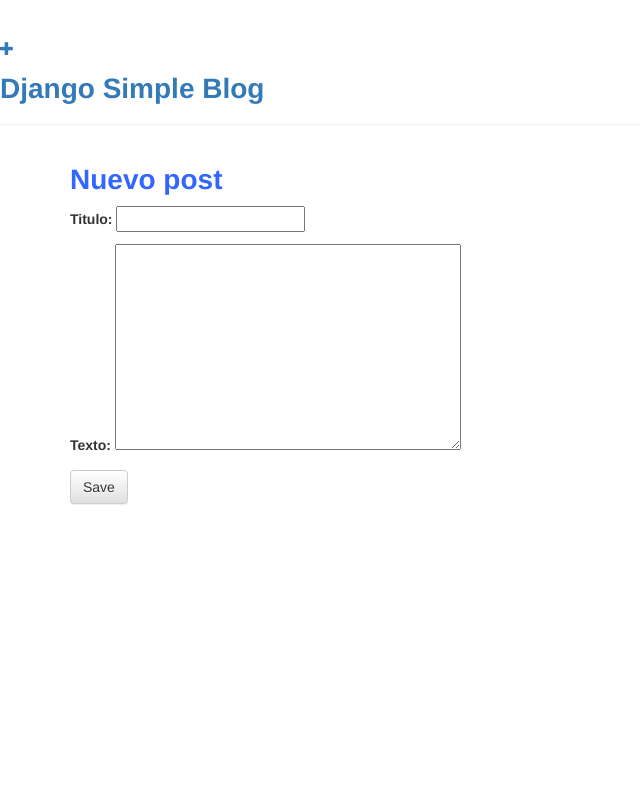
After one commit to Trolencio/my-first-blog, a Django app: page /post/new/ in a window 1280 px wide. The commit adds this page. Shown: the whole page, without its empty margins (0-640 px from the left). Run offline with Django 3.2, Linux system fonts and the light colour scheme; some libraries are stand-ins or nearby versions.

Commit message:
finalizado

```diff
--- /dev/null
+++ b/blog/forms.py
@@ -0,0 +1,9 @@
+from django import forms
+
+from .models import Post
+
+class PostForm(forms.ModelForm):
+
+            class Meta:
+                        model = Post
+                        fields = ('titulo', 'texto',)
--- a/blog/static/css/blog.css
+++ b/blog/static/css/blog.css
@@ -1,26 +1,18 @@
-
-body{
-	font-family: Arial, Verdana, Tahoma;
-	font-size: 12px;
-	color: #FFFFFF;
-	background-color : #000000;
-}
-
 h1 {
 	font-size: 28px;
 	font-weight: bold;
-	color: #3366FF
+	color: #3366FF;
 }
 h2 {
 	font-size: 20px;
 	font-weight: bold;
-	color: #3366FF
+	color: #3366FF;
 }
 .post {
-	color: #FFFFFF;
+	color: #000000;
 }
 
 .fecha {
 	font-size: 10px;
-	color: #FFFF66;
+	color: #33CC00;
 }
--- a/blog/templates/blog/base.html
+++ b/blog/templates/blog/base.html
@@ -1,7 +1,7 @@
  {% load staticfiles %}
     <html>
         <head>
-            <title>Django Girls blog</title>
+            <title>Django simple blog</title>
             <link rel="stylesheet" href="//maxcdn.bootstrapcdn.com/bootstrap/3.2.0/css/bootstrap.min.css">
             <link rel="stylesheet" href="//maxcdn.bootstrapcdn.com/bootstrap/3.2.0/css/bootstrap-theme.min.css">
             <link href='//fonts.googleapis.com/css?family=Lobster&subset=latin,latin-ext' rel='stylesheet' type='text/css'>
@@ -9,6 +9,7 @@
         </head>
         <body>
             <div class="page-header">
+            <a href="{% url 'blog.views.post_new' %}" class="top-menu"><span class="glyphicon glyphicon-plus"></span></a>
             <h1><a href="/">Django Simple Blog</a></h1>
             </div>
              <div class="content container">
--- /dev/null
+++ b/blog/templates/blog/post_edit.html
@@ -0,0 +1,9 @@
+ {% extends 'blog/base.html' %}
+
+    {% block content %}
+        <h1>Nuevo post</h1>
+        <form method="POST" class="post-form">{% csrf_token %}
+            {{ form.as_p }}
+            <button type="submit" class="save btn btn-default">Save</button>
+        </form>
+    {% endblock %}
--- a/blog/templates/blog/post_list.html
+++ b/blog/templates/blog/post_list.html
@@ -1,10 +1,10 @@
 
-    {% extends 'blog/base.html' %}
+{% extends 'blog/base.html' %}
  {% load staticfiles %}
     {% block content %}
         {% for post in posts %}
             <div class="post">
-                <div class="date">
+                <div class="fecha">
                     {{ post.fecha_publicado }}
                 </div>
                 <h1><a href="{% url 'blog.views.post_detail' pk=post.pk %}">{{ post.titulo }}</a></h1>
--- a/blog/urls.py
+++ b/blog/urls.py
@@ -4,4 +4,6 @@
 urlpatterns = [
     url(r'^$', views.post_list),
     url(r'^post/(?P<pk>[0-9]+)/$', views.post_detail),
+    url(r'^post/new/$', views.post_new, name='post_new'),
+    url(r'^post/(?P<pk>[0-9]+)/edit/$', views.post_edit, name='post_edit'),
 ]
--- a/blog/views.py
+++ b/blog/views.py
@@ -1,6 +1,7 @@
 from django.shortcuts import render
 from django.utils import timezone
 from .models import Post
+from .forms import PostForm
 
 from django.shortcuts import render, get_object_or_404
 
@@ -12,3 +13,33 @@
 def post_detail(request, pk):
         post = get_object_or_404(Post, pk=pk)
         return render(request, 'blog/post_detail.html', {'post': post})
+
+#def post_new(request):
+#        form = PostForm()
+#        return render(request, 'blog/post_edit.html', {'form': form})
+
+def post_new(request):
+    if request.method == "POST":
+        form = PostForm(request.POST)
+        if form.is_valid():
+            post = form.save(commit=False)
+            post.autor = request.user
+            post.fecha_publicado = timezone.now()
+            post.save()
+            return render(request, 'blog/post_detail.html', {'post': post})
+    else:
+        form = PostForm()
+    return render(request, 'blog/post_edit.html', {'form': form})
+
+def post_edit(request, pk):
+    post = get_object_or_404(Post, pk=pk)
+    if request.method == "POST":
+        form = PostForm(request.POST, instance=post)
+        if form.is_valid():
+            post = form.save(commit=False)
+            post.author = request.user
+            post.save()
+            return render(request, 'blog/post_detail.html', {'post': post})
+    else:
+        form = PostForm(instance=post)
+    return render(request, 'blog/post_edit.html', {'form': form})
```
Also changed, not shown: blog/templates/blog/post_detail.html (+9 -7 lines), db.sqlite3.
